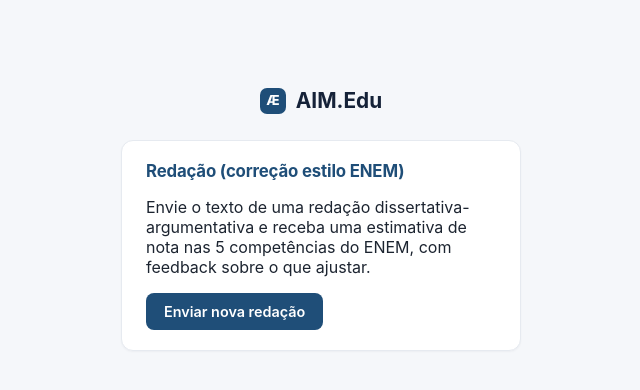
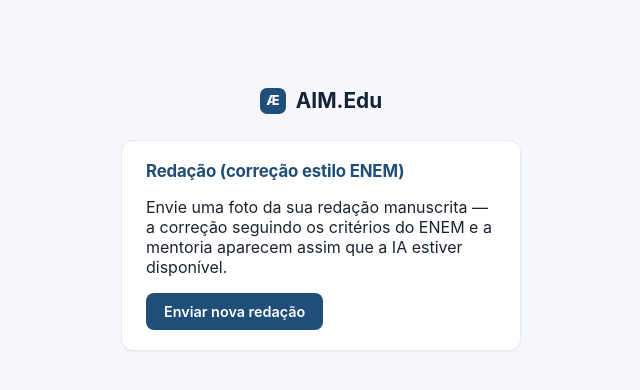
Before and after one commit to charlyjhone/aimedu-platform, a Flask app: template app/templates/redacao_index.html in a window 1280 px wide. Shown: the part 172-562 px from the top of the page, without its empty margins (319-959 px from the left). Run offline with Flask 3, Linux system fonts and the light colour scheme; the template is opened without the code that fills it, so the values that code supplies are empty; some libraries are stand-ins or nearby versions.

Commit message:
Update feedback message and table headers in HTML

```diff
--- a/app/templates/redacao_index.html
+++ b/app/templates/redacao_index.html
@@ -3,7 +3,7 @@
 {% block conteudo %}
 <div class="card">
   <h2>Redação (correção estilo ENEM)</h2>
-  <p>Envie o texto de uma redação dissertativa-argumentativa e receba uma estimativa de nota nas 5 competências do ENEM, com feedback sobre o que ajustar.</p>
+  <p>Envie uma foto da sua redação manuscrita — a correção seguindo os critérios do ENEM e a mentoria aparecem assim que a IA estiver disponível.</p>
   <a class="botao" href="{{ url_for('redacao.nova') }}">Enviar nova redação</a>
 </div>
 
@@ -11,12 +11,18 @@
 <div class="card">
   <h2>Minhas redações anteriores</h2>
   <table>
-    <tr><th>Data</th><th>Tema</th><th>Nota estimada</th><th></th></tr>
+    <tr><th>Data</th><th>Tema</th><th>Situação</th><th></th></tr>
     {% for r in redacoes %}
     <tr>
       <td>{{ r['criado_em']|data }}</td>
       <td>{{ r['tema'] or '—' }}</td>
-      <td>{{ (r['nota_c1'] or 0) + (r['nota_c2'] or 0) + (r['nota_c3'] or 0) + (r['nota_c4'] or 0) + (r['nota_c5'] or 0) }}/1000</td>
+      <td>
+        {% if r['status'] == 'aguardando_ia' %}
+        <span style="color:#b8860b;">Aguardando IA</span>
+        {% else %}
+        {{ (r['nota_c1'] or 0) + (r['nota_c2'] or 0) + (r['nota_c3'] or 0) + (r['nota_c4'] or 0) + (r['nota_c5'] or 0) }}/1000
+        {% endif %}
+      </td>
       <td><a href="{{ url_for('redacao.resultado', redacao_id=r['id']) }}">Ver detalhes</a></td>
     </tr>
     {% endfor %}
```
